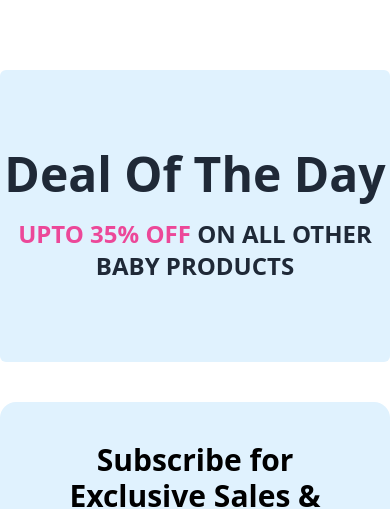
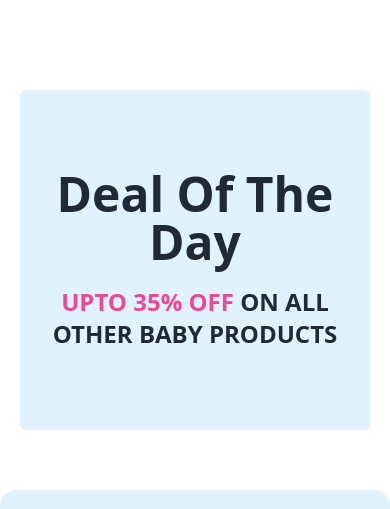
Before and after one commit to Sohel-Developer/baby-toys, a React (Vite) app: page / in a window 390 px wide. Shown: the part 1797-2306 px from the top of the page. Built offline with nearby package versions, Linux system fonts and the light colour scheme; no server answers.

Commit message:
Homepage Responsive

```diff
--- a/src/Pages/Home/Offer/Offer.jsx
+++ b/src/Pages/Home/Offer/Offer.jsx
@@ -2,7 +2,7 @@ import React from 'react';
 
 const Offer = () => {
     return (
-        <div>
+        <div className='p-5'>
             <div className='text-center py-20 space-y-5 bg-sky-100 rounded-md'>
                 <h2 className='text-5xl font-bold'>Deal Of The Day</h2>
                 <p className='text-2xl font-bold'> <span className='text-pink-500'>UPTO 35% OFF</span> ON ALL OTHER BABY PRODUCTS</p>
--- a/src/Pages/Shared/Footer/Footer.jsx
+++ b/src/Pages/Shared/Footer/Footer.jsx
@@ -5,7 +5,7 @@ const Footer = () => {
     return (
         <footer className="footer-1  py-8 sm:py-12">
             <div className="container mx-auto px-4">
-                <div className="sm:flex sm:flex-wrap sm:-mx-4 md:py-4">
+                <div className="sm:flex sm:flex-wrap sm:-mx-4 md:py-4 text-center md:text-left">
                     <div className="px-4 sm:w-1/2 md:w-1/4 xl:w-1/6">
                         <h5 className="text-xl font-bold mb-6">Other Pages</h5>
                         <ul className="list-none footer-links">
```
